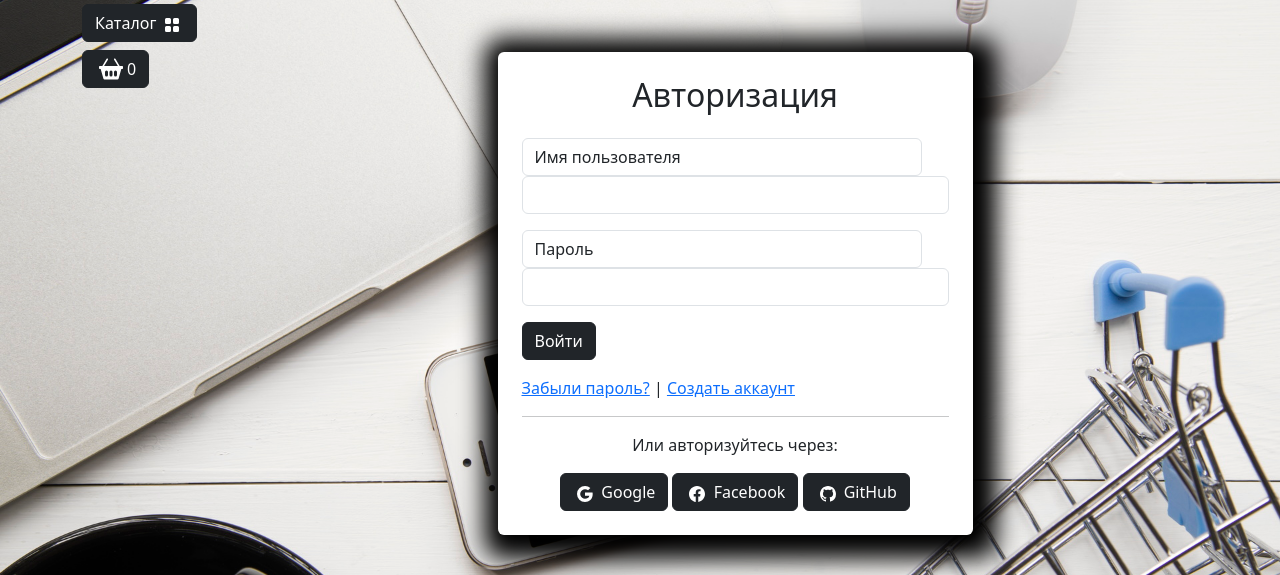
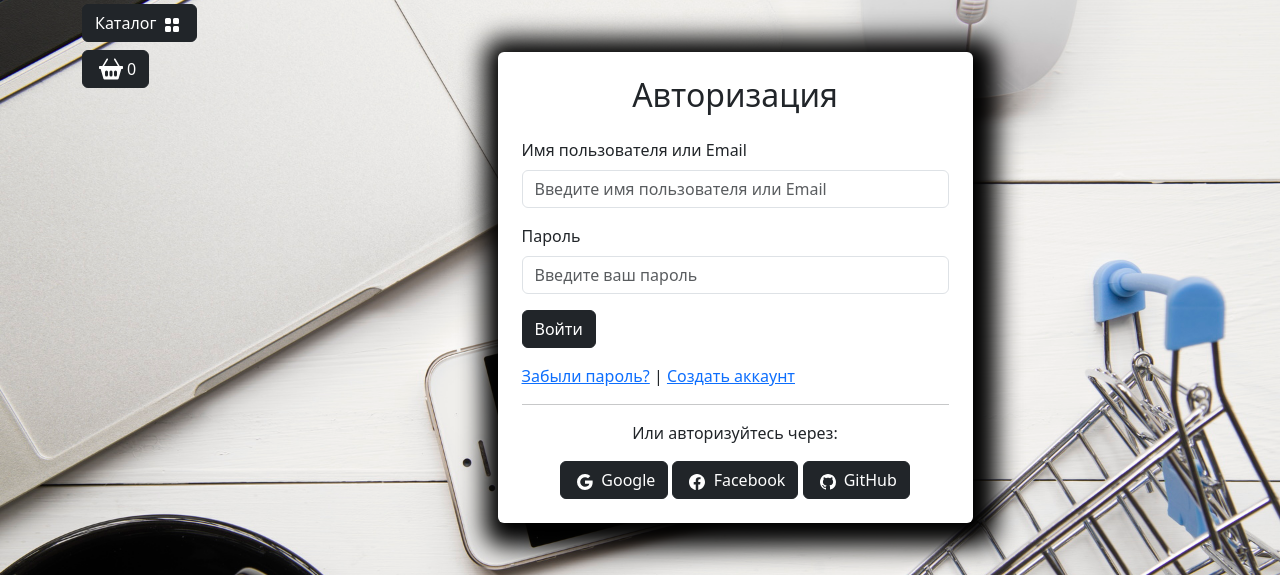
Before and after one commit to Baks456/marketapp, a Django app: page /user/login/ in a window 1280 px wide. Shown: the part 56-631 px from the top of the page. Run offline with Django 5.2, Linux system fonts and the light colour scheme; data comes from the database, SQL or seed files in the repository; some libraries are stand-ins or nearby versions.

Commit message:
правки формы

```diff
--- a/users/forms.py
+++ b/users/forms.py
@@ -4,8 +4,8 @@ from django import forms
 
 
 class UserLoginForm(AuthenticationForm):
-    username = forms.CharField(widget=forms.TextInput(attrs={'class': 'form-control'}), label='Имя пользователя', required=True)
-    password = forms.CharField(widget=forms.PasswordInput(attrs={'class': 'form-control'}), label='Пароль', required=True)
+    # username = forms.CharField(widget=forms.TextInput(attrs={'class': 'form-control', 'placeholder':"Введите ваше имя пользователя или Email"}), label='Имя пользователя', required=True)
+    # password = forms.CharField(widget=forms.PasswordInput(attrs={'class': 'form-control'}), label='Пароль', required=True)
 
     class Meta:
         model = get_user_model()
--- a/users/templates/users/login.html
+++ b/users/templates/users/login.html
@@ -18,22 +18,25 @@
                     <form action="{% url 'user:login' %}" method="POST">
                         {% csrf_token %}
 
-                        <div class="form-error" style="width: 400px">{{ form.non_field_errors }}</div>
-                        {% for f in form %}
-                            <p><label class="form-control" for="{{ f.id_for_label }}"
-                                      style="width: 400px">{{ f.label }}</label>{{ f }}</p>
-                            <div class="form-error" style="width: 400px"> {{ f.errors }}</div>
-                        {% endfor %}
-                        {#                        <div class="mb-3">#}
-                        {#                            <label for="username" class="form-label">Имя пользователя</label>#}
-                        {#                            <input type="text" class="form-control" id="username"#}
-                        {#                                   placeholder="Введите ваше имя пользователя" required>#}
-                        {#                        </div>#}
-                        {#                        <div class="mb-3">#}
-                        {#                            <label for="password" class="form-label">Пароль</label>#}
-                        {#                            <input type="password" class="form-control" id="password" placeholder="Введите ваш пароль"#}
-                        {#                                   required>#}
-                        {#                        </div>#}
+                        <div class="mb-3">
+                            <label for="id_username" class="form-label">Имя пользователя или Email</label>
+                            <input type="text" class="form-control" name="username" id="id_username"
+                                   placeholder="Введите имя пользователя или Email" required>
+                        </div>
+                        <div class="mb-3">
+                            <label for="id_password" class="form-label">Пароль</label>
+                            <input type="password" class="form-control" name="password" id="id_password"
+                                   placeholder="Введите ваш пароль"
+                                   required>
+                        </div>
+
+                        {#                                                <div class="form-error" style="width: 400px">{{ form.non_field_errors }}</div>#}
+                        {#                                                {% for f in form %}#}
+                        {#                                                    <p><label class="form-control" for="{{ f.id_for_label }}"#}
+                        {#                                                              style="width: 400px">{{ f.label }}</label>{{ f }}</p>#}
+                        {#                                                    <div class="form-error" style="width: 400px"> {{ f.errors }}</div>#}
+                        {#                                              {% endfor %}#}
+
                         <button type="submit" class="btn btn-dark btn-block">Войти</button>
                     </form>
                     <div class="mt-3">
```
Also changed, not shown: users/templates/users/registration.html (+4 -4 lines).
